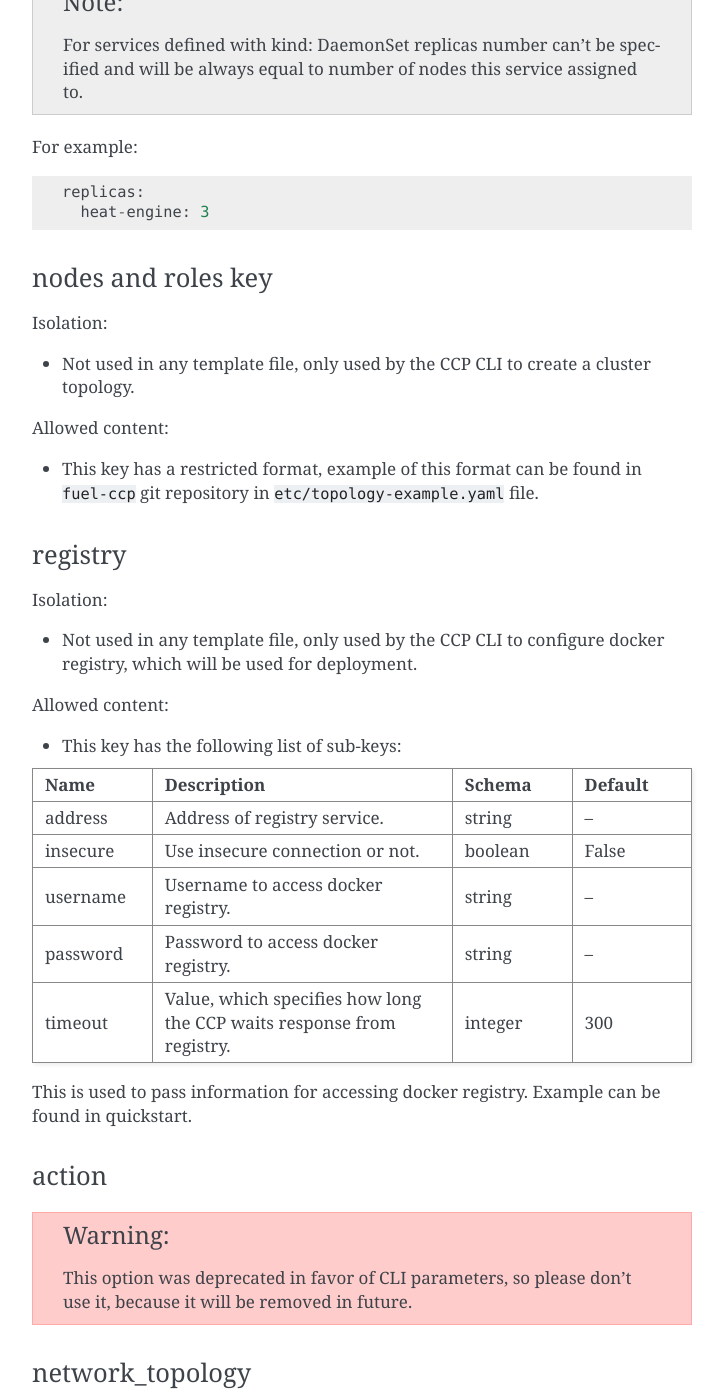
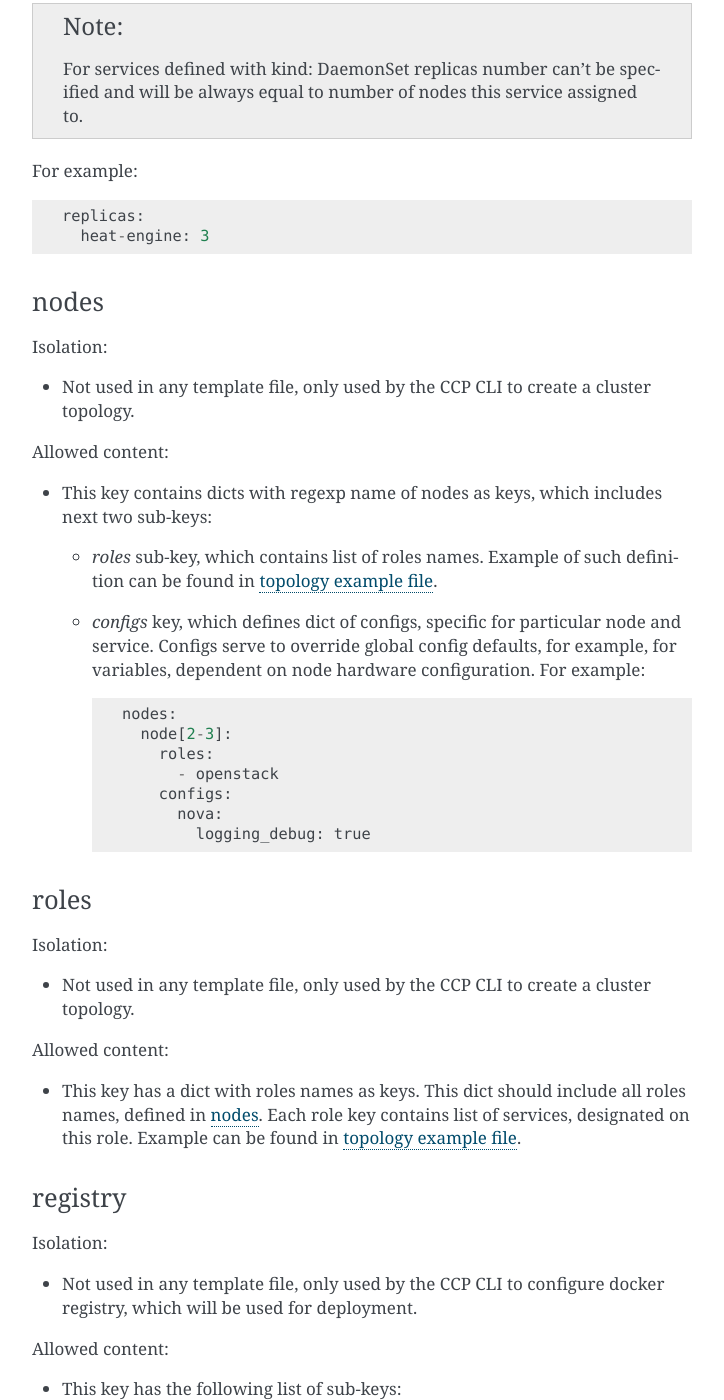
Before and after one commit to openstack-archive/fuel-ccp, a Sphinx documentation site: the page built from doc/source/config/types.rst, in a window 1280 px wide and 1400 px high, scrolled down 8075 px. Shown: the whole window, without its empty margins (388-1112 px from the left). Built offline with Sphinx 7.4.7, drawn with Linux system fonts in a browser that asks for light colours; some of the changed text lies outside the part shown.

Commit message:
Add information about new nodes sub-key to docs
Added new sub-key definition to documentation. Besides that,
refactor nodes and roles key types description in docs.

Change-Id: Ie8f15044e05c67e1ed1a8919e07ded3518e6b24c
Depends-on: I379f4840e6093b7910b5d7dd612de62b1fe0ac2e
Related-bug: #1653077

```diff
--- a/doc/source/config/types.rst
+++ b/doc/source/config/types.rst
@@ -44,7 +44,8 @@
 - :ref:`configs`
 - :ref:`files`
 - :ref:`kubernetes`
-- :ref:`nodes_roles`
+- :ref:`nodes`
+- :ref:`roles`
 - :ref:`replicas`
 
 Other specific variables
@@ -481,8 +482,42 @@
 
 Allowed content:
 
-- This key has a restricted format, example of this format can be found in
-  ``fuel-ccp`` git repository in ``etc/topology-example.yaml`` file.
+- This key contains dicts with regexp name of nodes as keys, which includes
+  next two sub-keys:
+
+  * *roles* sub-key, which contains list of roles names. Example of such
+    definition can be found in `topology example file <https://github.com
+    /openstack/fuel-ccp/blob/master/etc/topology-example.yaml>`_.
+
+  * *configs* key, which defines dict of configs, specific for particular node
+    and service. Configs serve to override global config defaults, for example,
+    for variables, dependent on node hardware configuration. For example::
+
+       nodes:
+         node[2-3]:
+           roles:
+             - openstack
+           configs:
+             nova:
+               logging_debug: true
+
+.. _roles:
+
+roles
+-----
+
+Isolation:
+
+- Not used in any template file, only used by the CCP CLI to create a cluster
+  topology.
+
+Allowed content:
+
+- This key has a dict with roles names as keys. This dict should include
+  all roles names, defined in :ref:`nodes`. Each role key contains list
+  of services, designated on this role. Example can be found in `topology
+  example file <https://github.com/openstack/fuel-ccp/blob/master/etc/
+  topology-example.yaml>`_.
 
 .. _registry:
 
```
Also changed, not shown: other parts of doc/source/config/types.rst (+3 -3 lines).
